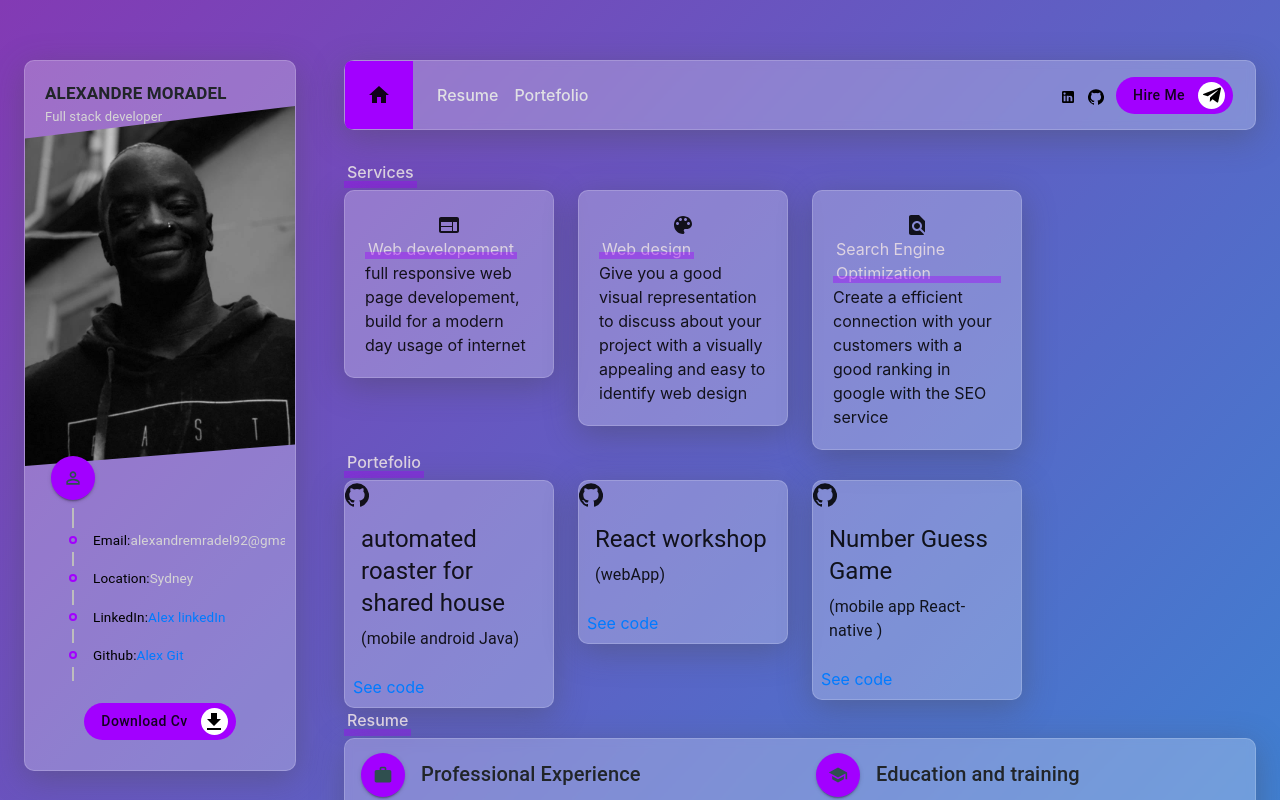
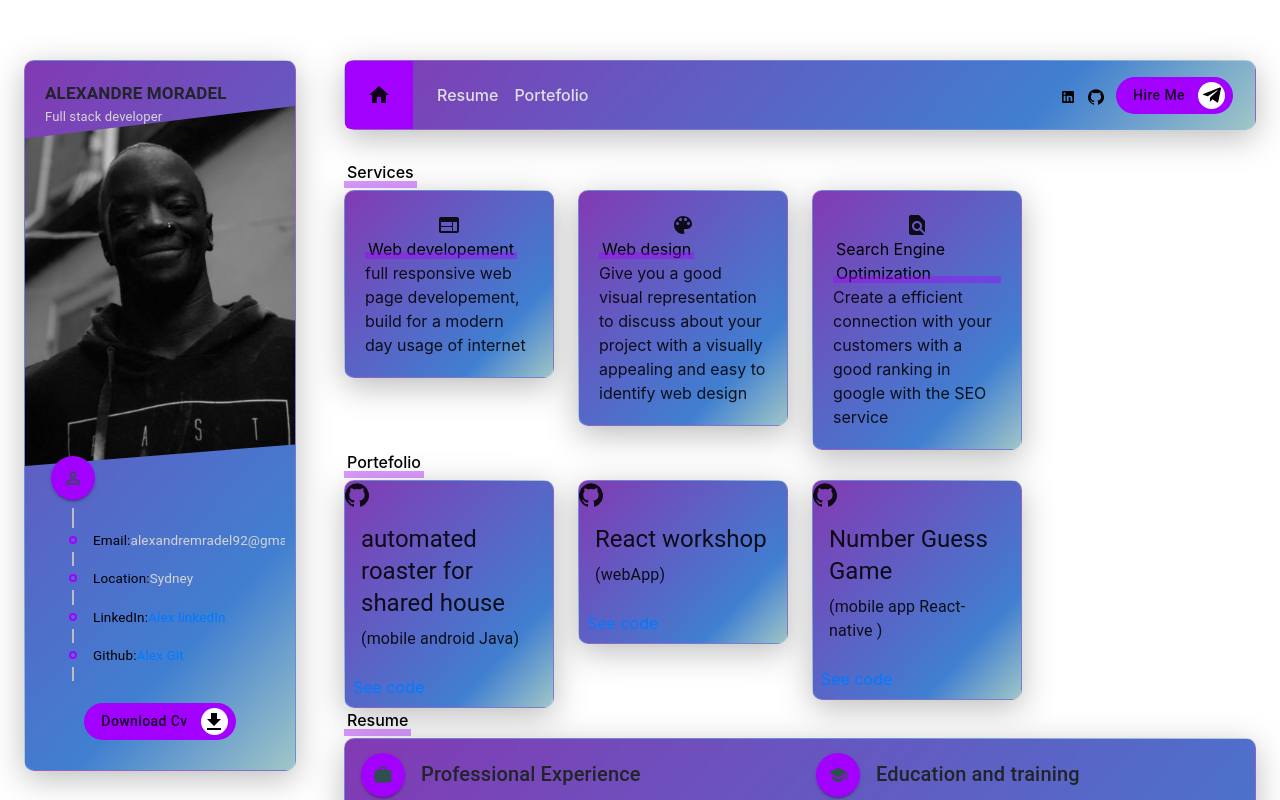
Before and after one commit to MZokko/react-portfolio, a React (Create React App) app: page / in a window 1280 px wide. Shown: the top 800 px of the page. Built offline with nearby package versions, Linux system fonts and the light colour scheme.

Commit message:
ui update

```diff
--- a/src/Components/AboutMe/styles.css
+++ b/src/Components/AboutMe/styles.css
@@ -1,7 +1,11 @@
 .aboutMeContainer {
   width: 100%;
   display: inline-block;
-  background: rgba(255, 255, 255, 0.25);
+  background: rgb(131,58,180);
+  background: -moz-linear-gradient(133deg, rgba(131,58,180,1) 0%, rgba(45,114,204,0.9094012605042017) 76%, rgba(123,176,177,0.7161239495798319) 100%);
+  background: -webkit-linear-gradient(133deg, rgba(131,58,180,1) 0%, rgba(45,114,204,0.9094012605042017) 76%, rgba(123,176,177,0.7161239495798319) 100%);
+  background: linear-gradient(133deg, rgba(131,58,180,1) 0%, rgba(45,114,204,0.9094012605042017) 76%, rgba(123,176,177,0.7161239495798319) 100%);
+  filter: progid:DXImageTransform.Microsoft.gradient(startColorstr="#833ab4",endColorstr="#7bb0b1",GradientType=1);
   box-shadow: 0 8px 32px 0 rgba(76, 76, 77, 0.37);
   backdrop-filter: blur(4px);
   -webkit-backdrop-filter: blur(4px);
--- a/src/Components/Header/Header.css
+++ b/src/Components/Header/Header.css
@@ -1,7 +1,11 @@
 .navbarContainer {
   margin-bottom: 30px;
   padding: 0px 22px 0px 0px;
-  background: rgba(255, 255, 255, 0.25);
+  background: rgb(131,58,180);
+  background: -moz-linear-gradient(133deg, rgba(131,58,180,1) 0%, rgba(45,114,204,0.9094012605042017) 76%, rgba(123,176,177,0.7161239495798319) 100%);
+  background: -webkit-linear-gradient(133deg, rgba(131,58,180,1) 0%, rgba(45,114,204,0.9094012605042017) 76%, rgba(123,176,177,0.7161239495798319) 100%);
+  background: linear-gradient(133deg, rgba(131,58,180,1) 0%, rgba(45,114,204,0.9094012605042017) 76%, rgba(123,176,177,0.7161239495798319) 100%);
+  filter: progid:DXImageTransform.Microsoft.gradient(startColorstr="#833ab4",endColorstr="#7bb0b1",GradientType=1);
   box-shadow: 0 8px 32px 0 rgba(76, 76, 77, 0.37);
   backdrop-filter: blur(4px);
   -webkit-backdrop-filter: blur(4px);
--- a/src/Components/Services/Services.css
+++ b/src/Components/Services/Services.css
@@ -5,7 +5,7 @@
   margin: 0;
   box-sizing: border-box;
   align-items: center;
-  color:rgb(221, 211, 226)
+  color:rgb(0, 0, 0)
 }
 
 .section_title > span {
@@ -22,7 +22,11 @@
   padding: 20px;
   border-radius: 10px;
   height: 100%;
-  background: rgba( 255, 255, 255, 0.25 );
+  background: rgb(131,58,180);
+  background: -moz-linear-gradient(133deg, rgba(131,58,180,1) 0%, rgba(45,114,204,0.9094012605042017) 76%, rgba(123,176,177,0.7161239495798319) 100%);
+  background: -webkit-linear-gradient(133deg, rgba(131,58,180,1) 0%, rgba(45,114,204,0.9094012605042017) 76%, rgba(123,176,177,0.7161239495798319) 100%);
+  background: linear-gradient(133deg, rgba(131,58,180,1) 0%, rgba(45,114,204,0.9094012605042017) 76%, rgba(123,176,177,0.7161239495798319) 100%);
+  filter: progid:DXImageTransform.Microsoft.gradient(startColorstr="#833ab4",endColorstr="#7bb0b1",GradientType=1);
 box-shadow: 0 8px 32px 0 rgba(67, 67, 70, 0.37);
 backdrop-filter: blur( 4px );
 -webkit-backdrop-filter: blur( 4px );
--- a/src/Components/portefolio/portefolio.css
+++ b/src/Components/portefolio/portefolio.css
@@ -5,10 +5,28 @@
 }
 
 .portefolioContainer .gridPortefolioCard .MuiCard-root{
-    background: rgba( 255, 255, 255, 0.25 );
+    background: rgb(131,58,180);
+    background: -moz-linear-gradient(133deg, rgba(131,58,180,1) 0%, rgba(45,114,204,0.9094012605042017) 76%, rgba(123,176,177,0.7161239495798319) 100%);
+    background: -webkit-linear-gradient(133deg, rgba(131,58,180,1) 0%, rgba(45,114,204,0.9094012605042017) 76%, rgba(123,176,177,0.7161239495798319) 100%);
+    background: linear-gradient(133deg, rgba(131,58,180,1) 0%, rgba(45,114,204,0.9094012605042017) 76%, rgba(123,176,177,0.7161239495798319) 100%);
+    filter: progid:DXImageTransform.Microsoft.gradient(startColorstr="#833ab4",endColorstr="#7bb0b1",GradientType=1);
     box-shadow: 0 8px 32px 0 rgba(76, 76, 77, 0.37);
     backdrop-filter: blur( 4px );
     -webkit-backdrop-filter: blur( 4px );
     border-radius: 10px;
     border: 1px solid rgba( 255, 255, 255, 0.18 );
 }
+
+.portefolioContainer .section_title .section_title_text{
+    color: black
+}
+
+.section_title > span {
+    background-color:var(--main-color) !important;
+    position: absolute;
+    height: 7px;
+    width: 100%;
+    bottom: 7px;
+    opacity: 0.4;
+    left: 0;
+  }
--- a/src/Components/resume/index.css
+++ b/src/Components/resume/index.css
@@ -4,6 +4,7 @@
   padding: 0 3px;
   margin: 0;
   box-sizing: border-box;
+  color: #000;
 }
 
 .section_title > span {
@@ -33,7 +34,11 @@
 
 
 .resumeContainer{
-  background: rgba( 255, 255, 255, 0.25 );
+  background: rgb(131,58,180);
+    background: -moz-linear-gradient(133deg, rgba(131,58,180,1) 0%, rgba(45,114,204,0.9094012605042017) 76%, rgba(123,176,177,0.7161239495798319) 100%);
+    background: -webkit-linear-gradient(133deg, rgba(131,58,180,1) 0%, rgba(45,114,204,0.9094012605042017) 76%, rgba(123,176,177,0.7161239495798319) 100%);
+    background: linear-gradient(133deg, rgba(131,58,180,1) 0%, rgba(45,114,204,0.9094012605042017) 76%, rgba(123,176,177,0.7161239495798319) 100%);
+    filter: progid:DXImageTransform.Microsoft.gradient(startColorstr="#833ab4",endColorstr="#7bb0b1",GradientType=1);
     box-shadow: 0 8px 32px 0 rgba(76, 76, 77, 0.37);
     backdrop-filter: blur( 4px );
     -webkit-backdrop-filter: blur( 4px );
--- a/src/index.css
+++ b/src/index.css
@@ -5,11 +5,11 @@ body {
   font-family: -apple-system, BlinkMacSystemFont, 'Segoe UI', 'Roboto', 'Oxygen',
     'Ubuntu', 'Cantarell', 'Fira Sans', 'Droid Sans', 'Helvetica Neue',
     sans-serif;
-    background: rgb(131,58,180);
+    /* background: rgb(131,58,180);
     background: -moz-linear-gradient(133deg, rgba(131,58,180,1) 0%, rgba(45,114,204,0.9094012605042017) 76%, rgba(123,176,177,0.7161239495798319) 100%);
     background: -webkit-linear-gradient(133deg, rgba(131,58,180,1) 0%, rgba(45,114,204,0.9094012605042017) 76%, rgba(123,176,177,0.7161239495798319) 100%);
     background: linear-gradient(133deg, rgba(131,58,180,1) 0%, rgba(45,114,204,0.9094012605042017) 76%, rgba(123,176,177,0.7161239495798319) 100%);
-    filter: progid:DXImageTransform.Microsoft.gradient(startColorstr="#833ab4",endColorstr="#7bb0b1",GradientType=1);
+    filter: progid:DXImageTransform.Microsoft.gradient(startColorstr="#833ab4",endColorstr="#7bb0b1",GradientType=1); */
 
 }
 
```
